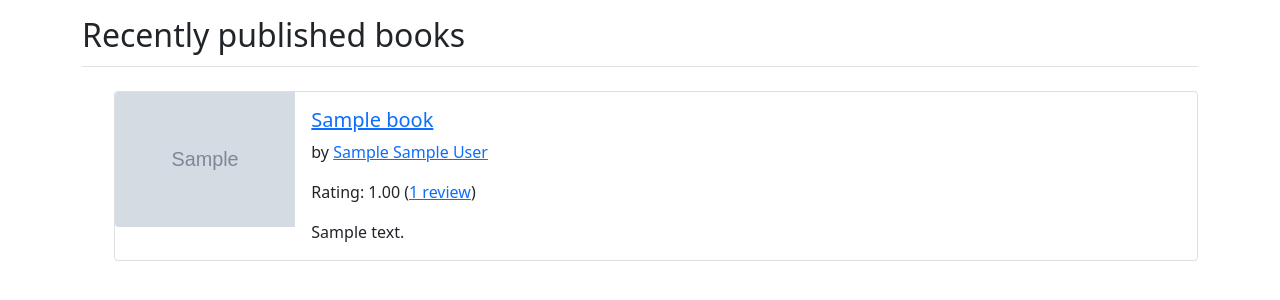
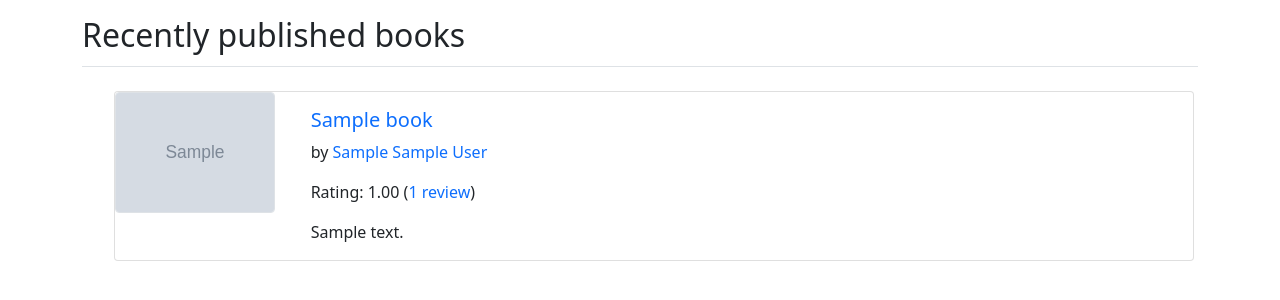
Before and after one commit to AndyAnderson91/book-review, a Django app: page /recent/ in a window 1280 px wide. Shown: the part 60-360 px from the top of the page. Run offline with Django 3.2, Linux system fonts and the light colour scheme; tables that the repository leaves empty hold one stand-in row (values such as "Sample post"); grey boxes marked "Sample" are stand-in pictures; some libraries are stand-ins or nearby versions.

Commit message:
Book bar before experiments

```diff
--- a/br/templates/br/base.html
+++ b/br/templates/br/base.html
@@ -3,12 +3,11 @@
 <html lang="en">
     <head>
         <meta charset="utf-8">
-        <meta name="viewpoer" content="width=device-width, initial-scale=1, shrink-to-fit=no">
+        <meta content="width=device-width, initial-scale=1.0, shrink-to-fit=no" name="viewport">
         <title>Book review</title>
         {% load static %}
         <link href="{% static 'bootstrap/css/bootstrap.min.css' %}" rel="stylesheet">
-        <link href="{% static 'custom/css/no_asterisk.css' %}" rel="stylesheet">
-        <link href="{% static 'custom/css/no_li_points.css' %}" rel="stylesheet">
+        <link href="{% static 'custom/css/custom.css' %}" rel="stylesheet">
         <script src="{% static 'bootstrap/js/bootstrap.min.js' %}"></script>
     </head>
     <body>
--- a/br/templates/br/book_bar.html
+++ b/br/templates/br/book_bar.html
@@ -1,68 +1,17 @@
-{#<p>#}
-{#    <a href="{{book.get_absolute_url}}">{{book.title}}</a>#}
-{##}
-{#    {% if book.is_published %}#}
-{#        (published in#}
-{#        {% if request.path == '/search/' and category == 'year' %}#}
-{#            {{book.pub_date.year}})#}
-{#        {% else %}#}
-{#            <a href="{% url 'br:search' %}?q={{book.pub_date.year}}&category=year">{{book.pub_date.year}})</a>#}
-{#        {% endif %}#}
-{##}
-{#    {% else %}#}
-{#        (coming {{book.pub_date|date:'F'}} {{book.pub_date.day}},#}
-{#        {% if request.path == '/search/' and category == 'year' %}#}
-{#            {{book.pub_date.year}})#}
-{#        {% else %}#}
-{#            <a href="{% url 'br:search' %}?q={{book.pub_date.year}}&category=year">{{book.pub_date.year}})</a>#}
-{#        {% endif %}#}
-{##}
-{#    {% endif %}#}
-{#</p>#}
-
-{#<img src="{{ book.img.url }}" height="200" width="200">#}
-
-{#<p>by {% for author in book.authors.all %}#}
-{#    {% if request.path == '/search/' and category == 'author' %}#}
-{#        {{author}}#}
-{#    {% else %}#}
-{#        <a href="{% url 'br:search' %}?q={{author}}&category=author">{{author}}</a>#}
-{#    {% endif %}#}
-{#    {% if not forloop.last %},{% endif %}#}
-{#{% endfor %}#}
-{#</p>#}
-
-{#<p>Rating:#}
-{#    {% if book.avg_rating %}#}
-{#        {{book.avg_rating|floatformat:2}} (<a href="{{book.get_absolute_url}}#reviews">{{book.review_set.count}} review{{book.review_set.count|pluralize}}</a>)#}
-{#    {% else %}#}
-{#        - (no reviews yet)#}
-{#    {% endif %}#}
-{#</p>#}
-
-{#<p>#}
-{#    {% if book.description|length > 300 %}#}
-{#        {{book.description|slice:':300'}}...#}
-{#    {% else %}#}
-{#        {{book.description}}#}
-{#    {% endif %}#}
-{#</p>#}
-
-<div class="card mb-3">
+<div class="card mb-3" style="max-width: 1080px;">
     <div class="row g-0">
-        <div class="col-md-2">
+        <div class="col-sm-2">
             <a href="{{book.get_absolute_url}}">
-                <img src="{{ book.img.url }}" class="img-fluid rounded-start" width="180" >
+                <img src="{{ book.img.url }}" class="img-fluid rounded border" width="160" >
             </a>
         </div>
-        <div class="col-md-10">
+        <div class="col-sm-10">
             <div class="card-body">
-
                 <h5 class="card-title">
                     <a href="{{book.get_absolute_url}}">{{book.title}}</a>
                 </h5>
 
-                <p>by {% for author in book.authors.all %}
+                <p class="card-text">by {% for author in book.authors.all %}
                     {% if request.path == '/search/' and category == 'author' %}
                         {{author}}
                     {% else %}
@@ -71,7 +20,7 @@
                     {% if not forloop.last %},{% endif %}
                 {% endfor %}
                 </p>
-                <p>
+                <p class="card-text">
                     {% if book.is_published %}
                         Rating:
                         {% if book.avg_rating %}
@@ -99,6 +48,6 @@
                 </p>
 
             </div>
+            {#        </div>#}
         </div>
     </div>
-</div>
--- /dev/null
+++ b/static/custom/css/custom.css
@@ -0,0 +1,23 @@
+ul {
+    list-style: none;
+}
+
+.asteriskField {
+    display: none;
+}
+
+a:link {
+    text-decoration: none;
+}
+
+a:visited {
+    text-decoration: none;
+}
+
+a:hover {
+    text-decoration: none;
+}
+
+a:active {
+    text-decoration: none;
+}
--- a/static/custom/css/no_asterisk.css
+++ /dev/null
@@ -1,3 +0,0 @@
-.asteriskField {
-    display: none;
-}
--- a/static/custom/css/no_li_points.css
+++ /dev/null
@@ -1,3 +0,0 @@
-ul {
-    list-style: none;
-}
```
